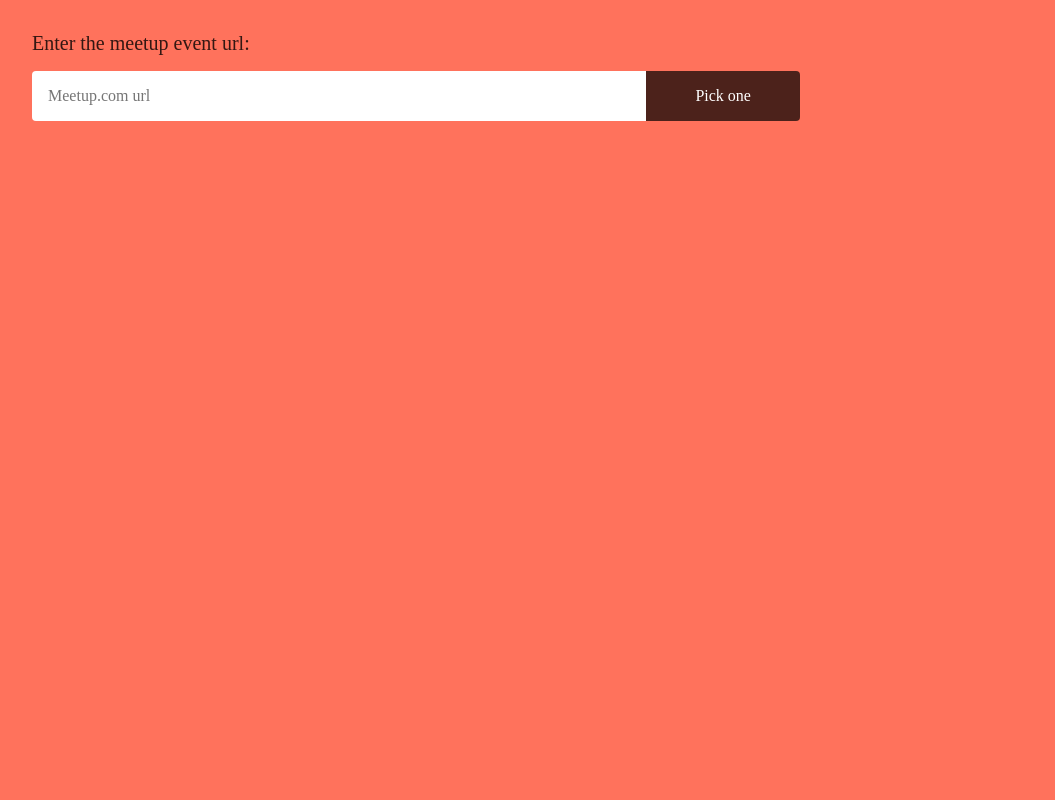
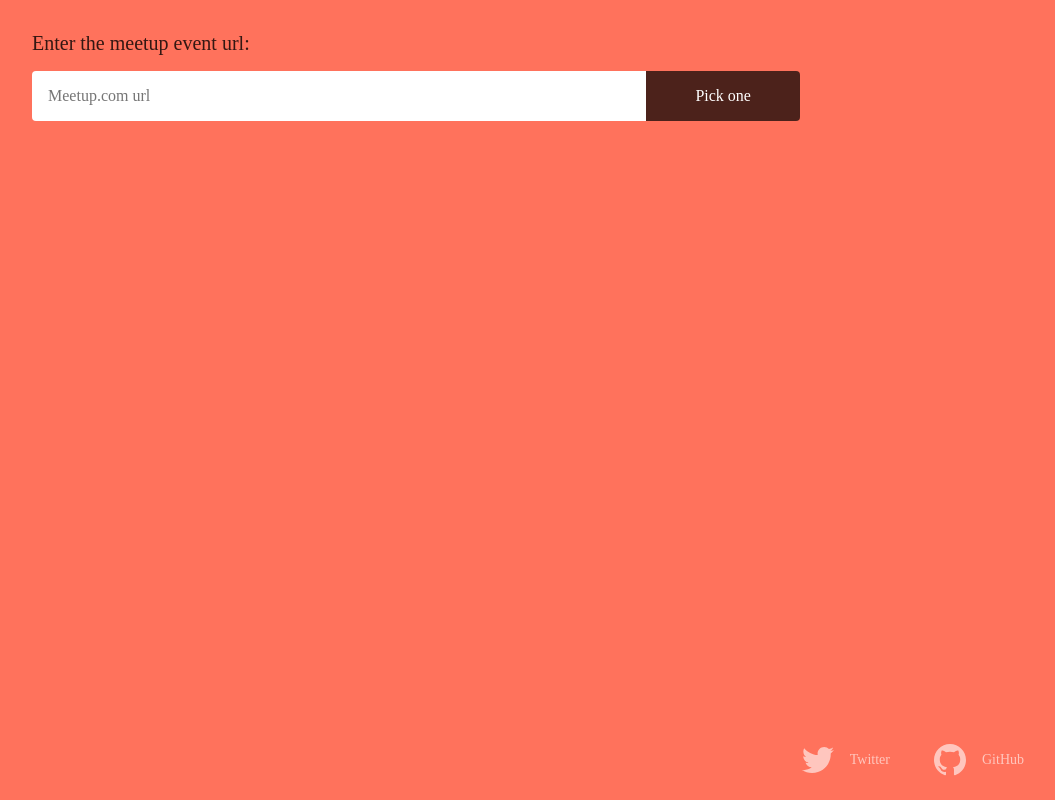
Before and after one commit to pixelastic/meetup-random-user, a plain HTML site: page index.html in a window 1280 px wide. Shown: the whole page, without its empty margins (224-1279 px from the left). Drawn offline with nearby package versions, Linux system fonts and the light colour scheme.

Commit message:
Adding link to GitHub

```diff
--- a/index.html
+++ b/index.html
@@ -45,6 +45,19 @@
     <a href="#" class="f4 tc db red link mt2 bold"></a>
   </div>
 
+  <footer class="absolute bottom-0 right-0">
+    <div class="pa2">
+      <a class="link white-60 hover-white inline-flex items-center ma2 tc br2 pa2" href="https://twitter.com/pixelastic" title="Twitter">
+        <svg class="dib h2 w2" fill="currentColor" xmlns="http://www.w3.org/2000/svg" viewBox="0 0 16 16" fill-rule="evenodd" clip-rule="evenodd" stroke-linejoin="round" stroke-miterlimit="1.414"><path d="M16 3.038c-.59.26-1.22.437-1.885.517.677-.407 1.198-1.05 1.443-1.816-.634.375-1.337.648-2.085.795-.598-.638-1.45-1.036-2.396-1.036-1.812 0-3.282 1.468-3.282 3.28 0 .258.03.51.085.75C5.152 5.39 2.733 4.084 1.114 2.1.83 2.583.67 3.147.67 3.75c0 1.14.58 2.143 1.46 2.732-.538-.017-1.045-.165-1.487-.41v.04c0 1.59 1.13 2.918 2.633 3.22-.276.074-.566.114-.865.114-.21 0-.416-.02-.617-.058.418 1.304 1.63 2.253 3.067 2.28-1.124.88-2.54 1.404-4.077 1.404-.265 0-.526-.015-.783-.045 1.453.93 3.178 1.474 5.032 1.474 6.038 0 9.34-5 9.34-9.338 0-.143-.004-.284-.01-.425.64-.463 1.198-1.04 1.638-1.7z" fill-rule="nonzero"/></svg>
+        <span class="f6 ml3 pr2">Twitter</span>
+      </a>
+      <a class="link white-60 hover-white inline-flex items-center ma2 tc br2 pa2" href="https://github.com/pixelastic/meetup-random-user" title="GitHub">
+        <svg class="dib h2 w2" fill="currentColor" xmlns="http://www.w3.org/2000/svg" viewBox="0 0 16 16" fill-rule="evenodd" clip-rule="evenodd" stroke-linejoin="round" stroke-miterlimit="1.414"><path d="M8 0C3.58 0 0 3.582 0 8c0 3.535 2.292 6.533 5.47 7.59.4.075.547-.172.547-.385 0-.19-.007-.693-.01-1.36-2.226.483-2.695-1.073-2.695-1.073-.364-.924-.89-1.17-.89-1.17-.725-.496.056-.486.056-.486.803.056 1.225.824 1.225.824.714 1.223 1.873.87 2.33.665.072-.517.278-.87.507-1.07-1.777-.2-3.644-.888-3.644-3.953 0-.873.31-1.587.823-2.147-.083-.202-.358-1.015.077-2.117 0 0 .672-.215 2.2.82.638-.178 1.323-.266 2.003-.27.68.004 1.364.092 2.003.27 1.527-1.035 2.198-.82 2.198-.82.437 1.102.163 1.915.08 2.117.513.56.823 1.274.823 2.147 0 3.073-1.87 3.75-3.653 3.947.287.246.543.735.543 1.48 0 1.07-.01 1.933-.01 2.195 0 .215.144.463.55.385C13.71 14.53 16 11.534 16 8c0-4.418-3.582-8-8-8"/></svg>
+        <span class="f6 ml3 pr2">GitHub</span>
+      </a>
+    </div>
+  </footer>
+
   <script src="./js/lodash.js"></script>
   <script src="./js/jquery-3.2.0.min.js"></script>
   <script src="./js/main.js"></script>
```
